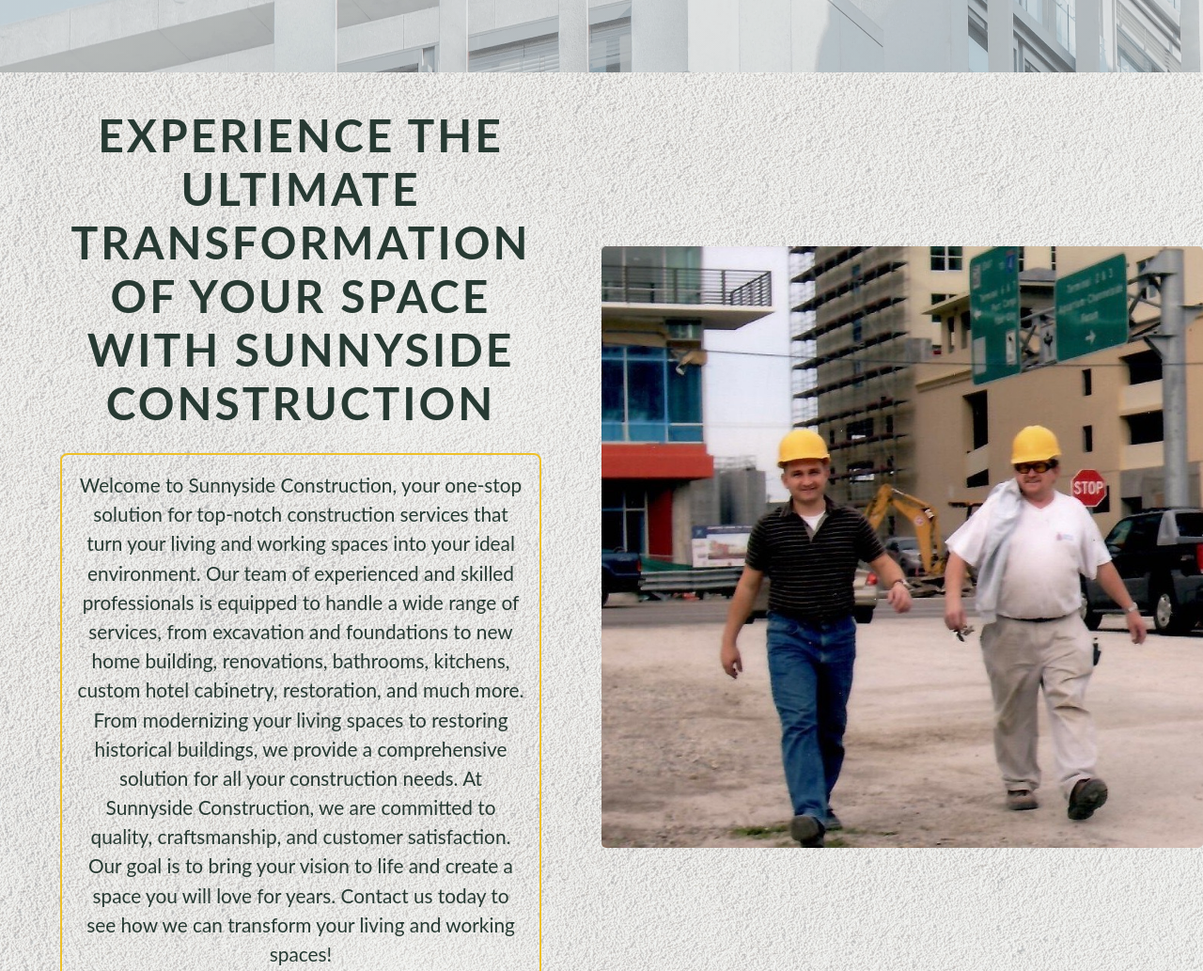
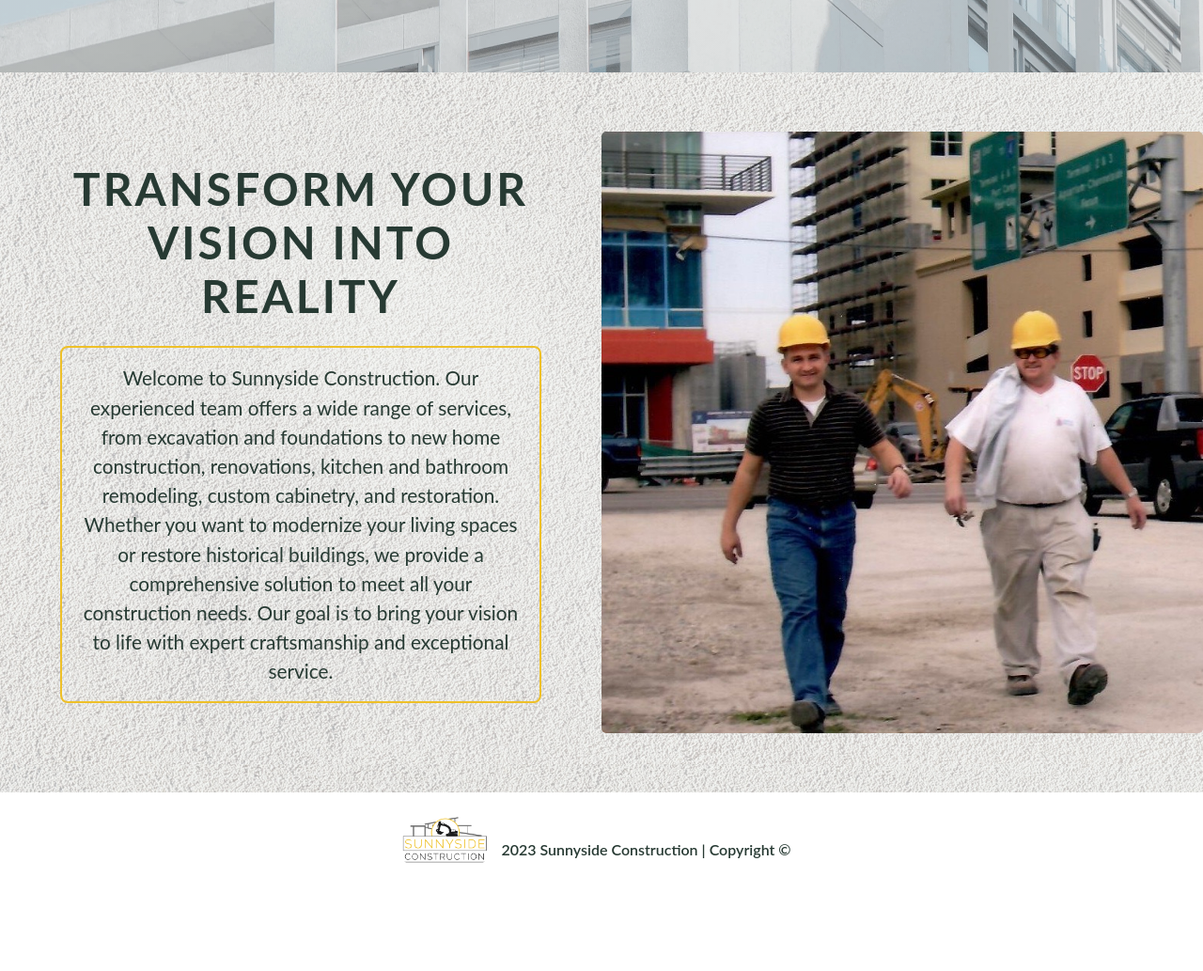
Before and after one commit to annaeliana7/Sunnyside-Construction, a website: page src/index.html in a window 1280 px wide. Shown: the part 723-1756 px from the top of the page at 94% size. After the commit the page ends 1672 px from the top, so only its background shows below. Drawn offline with Linux system fonts and the light colour scheme.

Commit message:
Revised headline section in HTML

```diff
--- a/src/index.html
+++ b/src/index.html
@@ -43,33 +43,32 @@
     </header>
 
     <!-- banner -->
-    <!-- Banner -->
     <div class="banner">
         <div class="border"></div>
         <h2>Sunnyside<br />Construction</h2>
         <p>Building Your Vision to Life</p>
         <div class="border border-bottom"></div>
-      </div>
+    </div>
 
     <!-- headline section -->
     <section id="headline">
         <div class="wrapper headline-content">
-            <h1 class="headline-title">Experience the Ultimate Transformation of Your Space with Sunnyside Construction
-            </h1>
+            <h1 class="headline-title">Transform Your Vision into Reality</h1>
             <div class="headline-description">
-                <p>Welcome to Sunnyside Construction, your one-stop solution for top-notch construction services that
-                    turn your living and working spaces into your ideal environment. Our team of experienced and skilled
-                    professionals is equipped to handle a wide range of services, from excavation and foundations to new
-                    home building, renovations, bathrooms, kitchens, custom hotel cabinetry, restoration, and much more.
-                    From modernizing your living spaces to restoring historical buildings, we provide a comprehensive
-                    solution for all your construction needs. At Sunnyside Construction, we are committed to quality,
-                    craftsmanship, and customer satisfaction. Our goal is to bring your vision to life and create a
-                    space you will love for years. Contact us today to see how we can transform your living and working
-                    spaces!</p>
+                <p>
+                    Welcome to Sunnyside Construction. Our experienced team offers a
+                    wide range of services, from excavation and foundations to new home
+                    construction, renovations, kitchen and bathroom remodeling, custom
+                    cabinetry, and restoration. Whether you want to modernize your
+                    living spaces or restore historical buildings, we provide a
+                    comprehensive solution to meet all your construction needs. Our goal
+                    is to bring your vision to life with expert craftsmanship and
+                    exceptional service.
+                </p>
             </div>
         </div>
         <div class="headline-image">
-                <img class="build" src="images/Mike and Mike.jpg" alt="Father and Son">
+            <img class="build" src="images/Mike and Mike.jpg" alt="Faith Can Move Mountains" />
         </div>
     </section>
 
```
